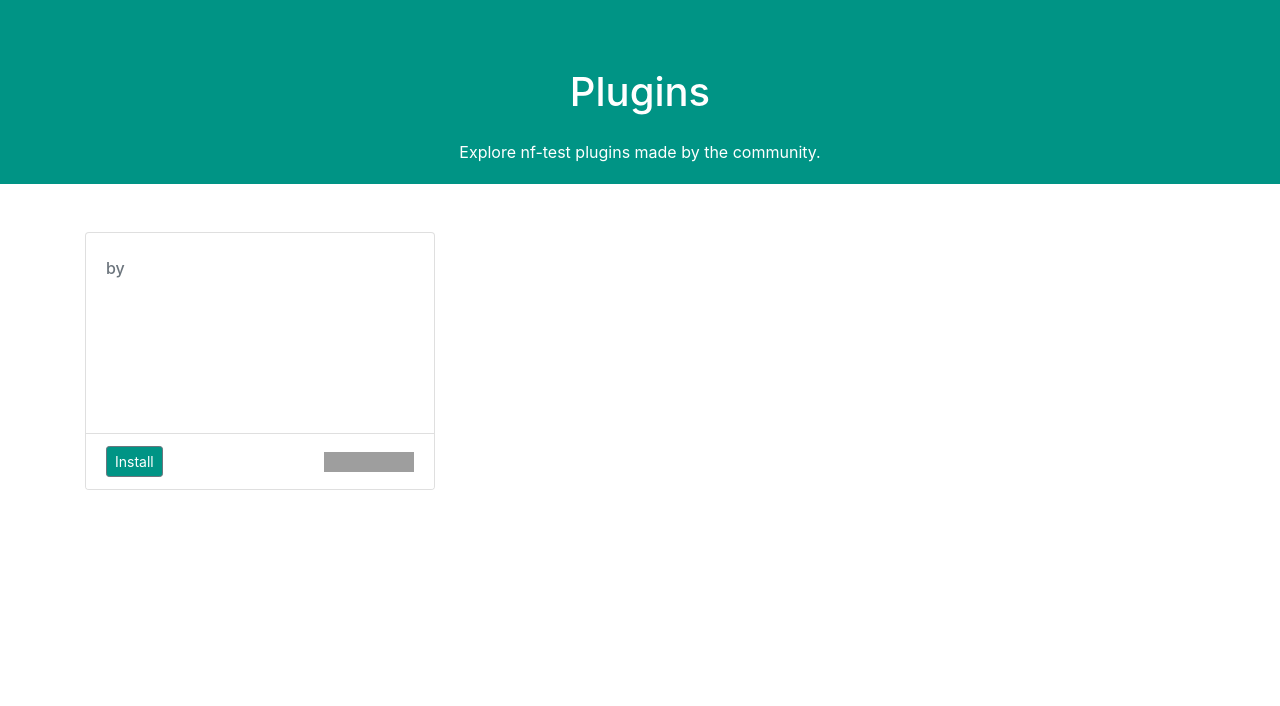
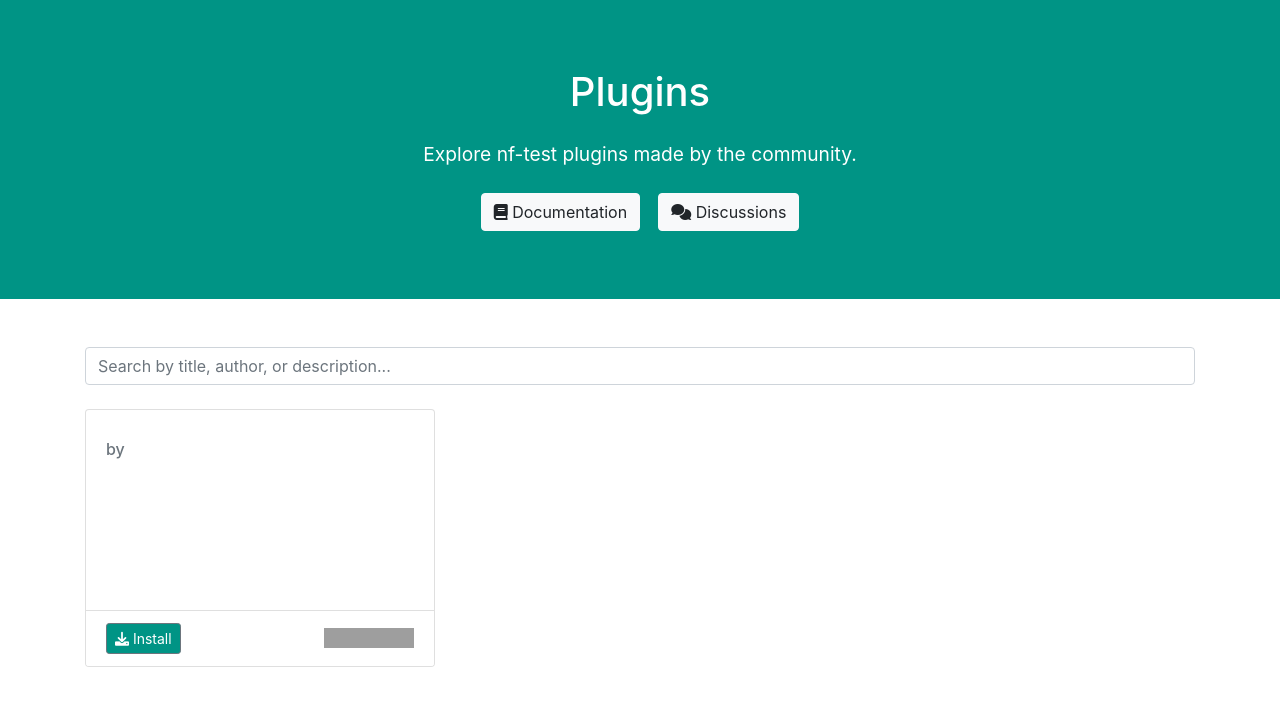
Before and after one commit to askimed/nf-test-plugins, a Jekyll site: the page built from index.html, in a window 1280 px wide. Shown: the top 706 px of the page. Built offline with Jekyll 4.4.1, drawn with Linux system fonts in a browser that asks for light colours; nearby versions of some CDN libraries; grey boxes are pictures that could not be loaded.

Commit message:
Add searchbar

```diff
--- a/_layouts/default.html
+++ b/_layouts/default.html
@@ -19,6 +19,7 @@
   <meta property="twitter:title" content="nf-test-plugins" />
 
   <link href="https://stackpath.bootstrapcdn.com/bootstrap/4.5.2/css/bootstrap.min.css" rel="stylesheet">
+  <link rel="stylesheet" href="https://cdnjs.cloudflare.com/ajax/libs/font-awesome/6.0.0-beta3/css/all.min.css">
   <script src="https://code.jquery.com/jquery-3.5.1.slim.min.js"></script>
   <script src="https://cdn.jsdelivr.net/npm/@popperjs/core@2.5.4/dist/umd/popper.min.js"></script>
   <script src="https://stackpath.bootstrapcdn.com/bootstrap/4.5.2/js/bootstrap.min.js"></script>
--- a/index.html
+++ b/index.html
@@ -6,27 +6,45 @@ layout: default
 ---
 
 <div class="hero-header">
-    <div class="container mt-5">
+    <div class="container mt-5 mb-5">
         <h1 class="mb-4">Plugins</h1>
-        <p>Explore nf-test plugins made by the community.</p>
+        <p style="font-size: 120%">Explore nf-test plugins made by the community.</p>
+        <p class="mt-4">
+            <a href="https://www.nf-test.com/docs/plugins/using-plugins/" class="btn btn-light">
+                <i class="fas fa-book"></i> Documentation
+            </a>
+            &nbsp;&nbsp;
+            <a href="https://github.com/askimed/nf-test/discussions/categories/plugin-development" class="btn btn-light">
+                <i class="fas fa-comments"></i> Discussions
+            </a>
+        </p>
     </div>
 </div>
 
 
 <div class="container mt-5">
 
-    <div class="row">
+    <div class="mb-4">
+        <input type="text" id="searchInput" class="form-control" placeholder="Search by title, author, or description...">
+    </div>
+
+    <div class="row" id="pluginContainer">
         {% for plugin in site.data.plugins %}
         <div class="col-md-4 mb-4">
             <div class="card">
                 <div class="card-body" style="height: 200px;">
+                    <p>
+                        {% for keyword in plugin.keywords %}
+                            <span class="badge badge badge-secondary">{{ keyword }}</span>
+                        {% endfor %}
+                    </p>
                     <h5 class="card-title"><a href="{{plugin.url}}" target = "_blank">{{plugin.id}}</a> {{plugin.latest}}</h5>
                     <h6 class="card-subtitle mb-2 text-muted">by {{plugin.author}}</h6>
-                    <p>{{plugin.description}}</p>
+                    <p class="plugin-description">{{plugin.description}}</p>
                 </div>
                 <div class="card-footer d-flex align-items-center justify-content-between">
                     <button data-plugin="{{plugin.id}}@{{plugin.latest}}"class="btn-install btn btn-secondary btn-sm">
-                        Install
+                        <i class="fas fa-download"></i> Install
                     </button>
                     <a href="https://github.com/{{plugin.github}}" target="_blank">
                         <img src = "https://img.shields.io/github/downloads/{{plugin.github}}/total?labelColor=%23ffffff" class="float-right">
@@ -64,6 +82,7 @@ layout: default
 
 <script>
     $(document).ready(function() {
+
         $('.btn-install').on('click', function() {
             var plugin = $(this).data('plugin');
             var content = "config {\n" +
```
Also changed, not shown: other parts of index.html (+18 -0 lines). Lines whose indentation alone changed are shown as unchanged.
